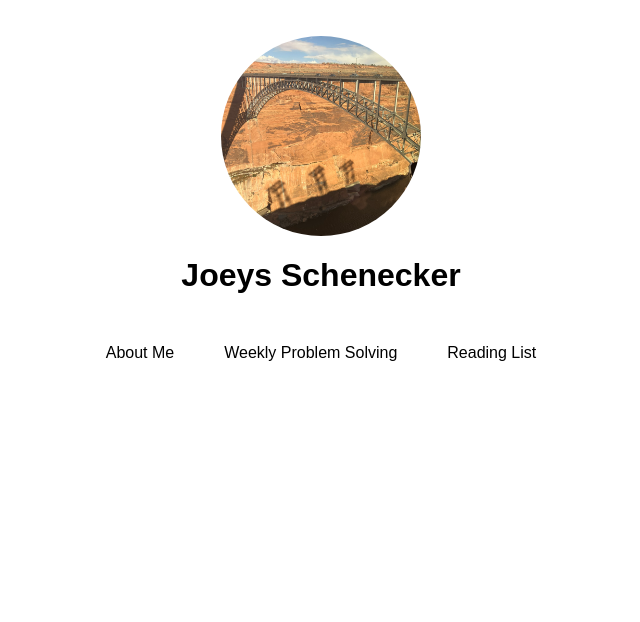
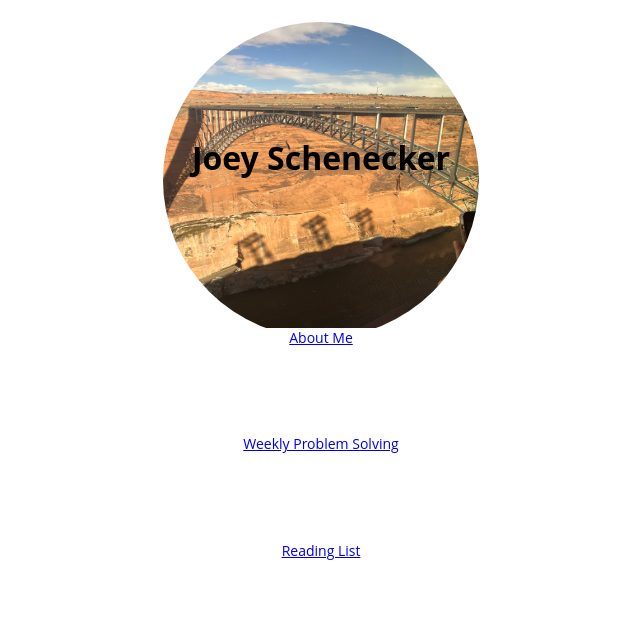
Before and after one commit to joey-public/joey-public.github.io, a plain HTML site: page index.html in a window 1280 px wide. Shown: the whole page, without its empty margins (319-959 px from the left). Drawn offline with Linux system fonts and the light colour scheme.

Commit message:
messing with css styling without using the ai this time

```diff
--- a/css/index_files.css
+++ b/css/index_files.css
@@ -25,7 +25,7 @@ body {
   height: 200px;
   border-radius: 50%; /* Changed from 80% to 50% */
   border: 2px solid var(--primary-color); /* Use palette color */
-  box-shadow: 0 2px 5px var(--primary-color);
+  box-shadow: 0 2px 5px ;
   object-fit: cover;
   margin-bottom: 5px;
 }
--- a/css/pallete.css
+++ b/css/pallete.css
@@ -6,4 +6,5 @@
   --text-color: #333;         /* Consistent text color */
   --background-body: #fff;     /* White body background for the content page */
   --border-color: #ddd;       /* Light gray for borders */
+  --red_color:red;
 }
--- a/css/tech_doc.css
+++ b/css/tech_doc.css
@@ -2,7 +2,7 @@
 
 /* Global styles */
 body {
-  font-family: 'Segoe UI', Tahoma, Geneva, Verdana, sans-serif;
+  font-family:"Open Sans", sans-serif;
   line-height: 1.6;
   max-width: 900px;
   margin: 0 auto;
@@ -54,13 +54,13 @@ p strong {
 
 /* Links */
 a {
-  color: var(--accent-color); /* Use palette color */
+  color: rgba(0,0,128); /* Use palette color */
   text-decoration: none;
 }
 
 a:hover {
   text-decoration: underline;
-  color: var(--accent-hover-color); /* Use palette color */
+  color: rgba(128,128,128); /* Use palette color */
 }
 
 /* Images */
--- /dev/null
+++ b/css/test.css
@@ -0,0 +1,35 @@
+@import 'palette.css'; /* Import the color palette */
+
+body {
+  display: flex;
+  flex-direction: column;
+  align-items:center;
+  font-size: 14px;
+  font-family:
+    "Open Sans", sans-serif;
+  background-color: rgba(255,255,255);/* Use palette color */
+}
+
+h1 {
+    height: 20%;
+    font-size:32px;
+    padding:0;
+    color: rgba(0,0,0);
+}
+img {
+    display: block;
+    margin:0 auto;
+    padding: 0;
+    border-radius: 50%; /* Changed from 80% to 50% */
+    width: 50%;
+    aspect-ratio: 1/1;
+}
+
+p {
+  width: 50%;
+  height: 10%;
+  padding: 0px;
+  text-align: center;
+  background-color: rgba(255,255,255);
+  text-color: rgba(0,0,0)
+}
--- a/index.html
+++ b/index.html
@@ -1,31 +1,32 @@
 <header>
- <link href="css/index_files.css" rel="stylesheet"/>
+ <link href="css/test.css" rel="stylesheet"/>
 </header>
+
 <body>
-<div class="profile-section">
  <p>
-  <img alt="Profile Picture" src="images/IMG_1331.JPEG"/>
+  <img alt="RoundPicture" src="images/IMG_1331.JPEG"/>
  </p>
+
  <h1>
-  Joeys Schenecker
+  Joey Schenecker
  </h1>
-</div>
 
-<div class="links-container">
  <p>
   <a href="./content/aboutme.html">
    About Me
   </a>
  </p>
+
  <p>
   <a href="./content/weekly_problems.html">
    Weekly Problem Solving
   </a>
  </p>
+
  <p>
   <a href="./content/b_books.html">
    Reading List
   </a>
  </p>
-</div>
+
 </body>
```
